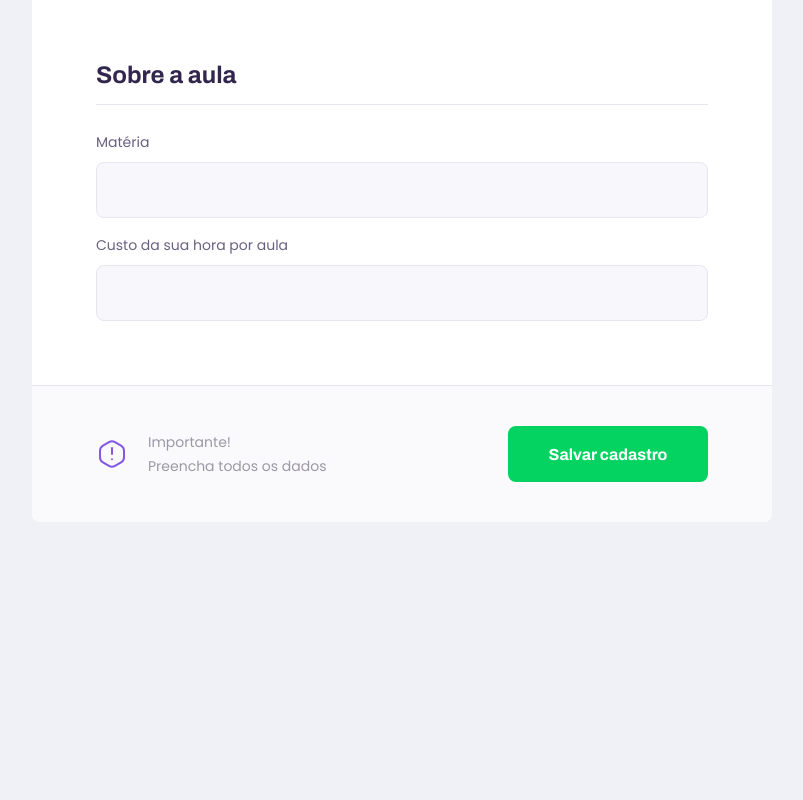
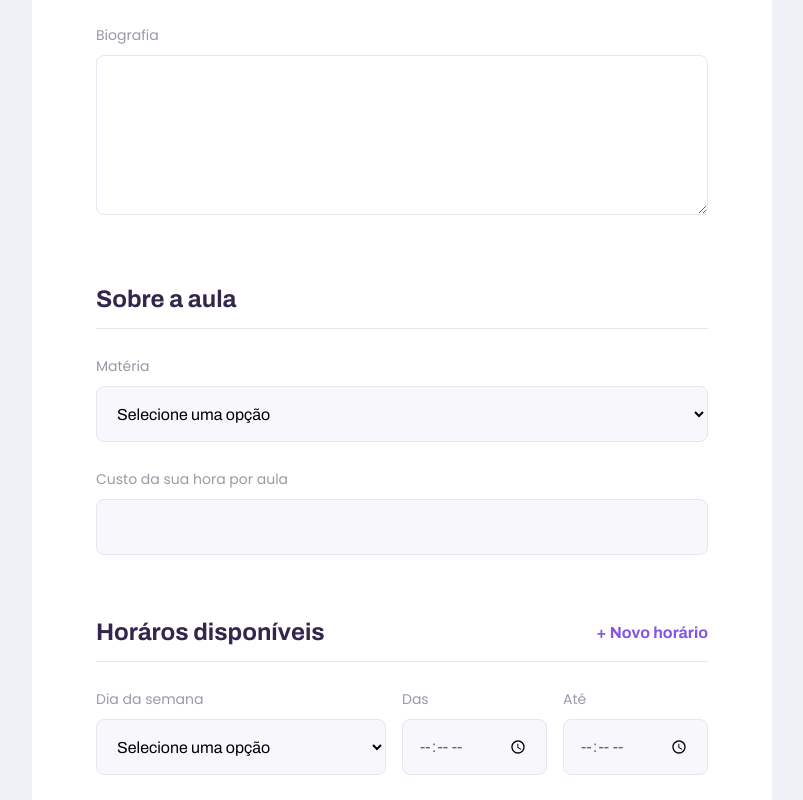
Before and after one commit to CesarAugusto-ls/NLW-2, a React (Create React App) app in the folder web/: page /give-classes in a window 1280 px wide. Shown: the part 800-1600 px from the top of the page, without its empty margins (238-1041 px from the left). Before the commit the page ends 1322 px from the top, so only its background shows below. Built offline with nearby package versions, Linux system fonts and the light colour scheme.

Commit message:
ajust form

```diff
--- a/web/src/pages/TeacherForm/index.tsx
+++ b/web/src/pages/TeacherForm/index.tsx
@@ -3,6 +3,8 @@ import PageHeader from '../../components/PageHeader';
 
 import './styles.css'
 import Input from '../../components/Input';
+import Textarea from '../../components/Textarea';
+import Select from '../../components/Select';
 
 import warningIcon from '../../assets/images/icons/warning.svg'
 
@@ -20,12 +22,51 @@ function TeacherForm() {
                     <Input name="name" label="Nome completo" />
                     <Input name="avatar" label="Avatar" />
                     <Input name="whatsapp" label="WhatsApp" />
+                    <Textarea name="bio" label="Biografia" />
                 </fieldset>
 
                 <fieldset>
                     <legend>Sobre a aula</legend>
-                    <Input name="msubject" label="Matéria" />
+                    <Select
+                        name="subject"
+                        label="Matéria"
+                        options={[
+                            { value: 'Artes', label: 'Artes' },
+                            { value: 'Biologia', label: 'Biologia' },
+                            { value: 'Educacao Fisica', label: 'Educacao Fisica' },
+                            { value: 'Matemática', label: 'Matemática' },
+                            { value: 'Quimica', label: 'Quimica' },
+                            { value: 'Portugues', label: 'Portugues' },
+                        ]}
+                    />
                     <Input name="cost" label="Custo da sua hora por aula" />
+                </fieldset>
+
+                <fieldset>
+                    <legend>
+                        Horáros disponíveis
+                        <button type='button' >
+                            + Novo horário
+                        </button>
+                    </legend>
+
+                    <div className="schedule-item">
+                        <Select
+                            name="week_day"
+                            label="Dia da semana"
+                            options={[
+                                { value: '0', label: 'Domingo' },
+                                { value: '1', label: 'Segunda-feira' },
+                                { value: '2', label: 'Terça-feira' },
+                                { value: '3', label: 'Quarta-feira' },
+                                { value: '4', label: 'Quinta-feira' },
+                                { value: '5', label: 'Sexta-feira' },
+                                { value: '6', label: 'Sábado' },
+                            ]}
+                        />
+                        <Input name='from' label='Das' type="time" />
+                        <Input name='to' label='Até' type="time" />
+                    </div>
                 </fieldset>
 
                 <footer>
--- a/web/src/pages/TeacherForm/styles.css
+++ b/web/src/pages/TeacherForm/styles.css
@@ -36,6 +36,27 @@
     width: 100%;
     padding-bottom: 1.6rem;
     border-bottom: 1px solid var(--color-line-in-white);
+}
+
+#page-teacher-form main fieldset legend button {
+    background: none;
+    border: 0;
+    color: var(--color-primary);
+    font: 700 1.6rem Archivo;
+    cursor: pointer;
+    transition: color 0.2s;
+}
+
+#page-teacher-form main fieldset legend button:hover {
+    color: var(--color-primary-dark);
+}
+
+#page-teacher-form main fieldset .input-block+.textarea-block, #page-teacher-form main fieldset .select-block+.input-block {
+    margin-top: 2.4rem;
+}
+
+#page-teacher-form main label {
+    color: var(--color-text-complement)
 }
 
 #page-teacher-form main footer {
@@ -83,13 +104,21 @@
     #page-teacher-form {
         max-width: 100vw;
     }
-
     #page-teacher-form .page-header .header-content {
         margin-bottom: 0;
     }
-
     #page-teacher-form main fieldset {
         padding: 0 6.4rem;
+    }
+
+    #page-teacher-form main .schedule-item {
+        display: grid;
+        grid-template-columns: 2fr 1fr 1fr;
+        column-gap: 1.6rem;
+    }
+
+    #page-teacher-form main .schedule-item .input-block {
+        margin-top: 0 !important;
     }
 
     #page-teacher-form main footer {
@@ -98,14 +127,11 @@
         align-items: center;
         justify-content: space-between;
     }
-
     #page-teacher-form main footer p {
         justify-content: space-between;
     }
-
     #page-teacher-form main footer button {
         width: 20rem;
         margin-top: 0;
     }
-
 }
--- a/web/src/pages/TeacherList/index.tsx
+++ b/web/src/pages/TeacherList/index.tsx
@@ -3,6 +3,7 @@ import React from 'react';
 import PageHeader from '../../components/PageHeader';
 import TeacherItem from '../../components/TeacherItem';
 import Input from '../../components/Input';
+import Select from '../../components/Select';
 
 import './styles.css'
 
@@ -11,8 +12,31 @@ function TeacherList() {
         <div id="page-teacher-list" className="container">
             <PageHeader title="Estes são os proffys disponíveis">
                 <form id="search-teachers">
-                    <Input name="subject" label="Matéria" />
-                    <Input name="day" label="Dia da semana<" />
+                    <Select
+                        name="subject"
+                        label="Matéria"
+                        options={[
+                            { value: 'Artes', label: 'Artes' },
+                            { value: 'Biologia', label: 'Biologia' },
+                            { value: 'Educacao Fisica', label: 'Educacao Fisica' },
+                            { value: 'Matemática', label: 'Matemática' },
+                            { value: 'Quimica', label: 'Quimica' },
+                            { value: 'Portugues', label: 'Portugues' },
+                        ]}
+                    />
+                    <Select
+                        name="week_day"
+                        label="Dia da semana"
+                        options={[
+                            { value: '0', label: 'Domingo' },
+                            { value: '1', label: 'Segunda-feira' },
+                            { value: '2', label: 'Terça-feira' },
+                            { value: '3', label: 'Quarta-feira' },
+                            { value: '4', label: 'Quinta-feira' },
+                            { value: '5', label: 'Sexta-feira' },
+                            { value: '6', label: 'Sábado' },
+                        ]}
+                    />
                     <Input type="time" name="time" label="Hora" />
                 </form>
             </PageHeader>
--- a/web/src/pages/TeacherList/styles.css
+++ b/web/src/pages/TeacherList/styles.css
@@ -27,7 +27,9 @@
         position: absolute;
         bottom: -28px;
     }
-    #search-teachers .input-block+.input-block {
+    #search-teachers .input-block+.input-block,
+    #search-teachers .select-block+.select-block
+    {
         margin-top: 0;
     }
     #page-teacher-list main {
```
